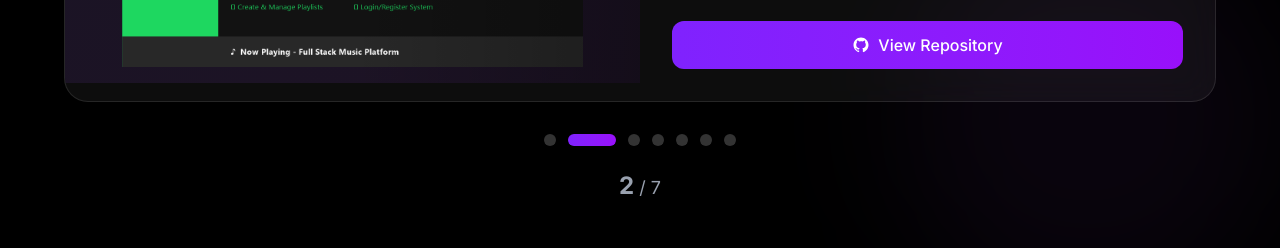
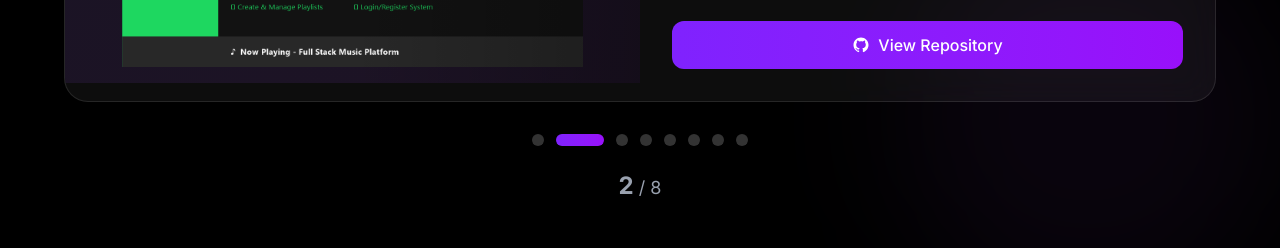
Before and after one commit to fiza-fehmi/portfolio_website, a React (Vite) app: page / in a window 1280 px wide. Shown: the part 3160-3408 px from the top of the page. Built offline with nearby package versions, Linux system fonts and the light colour scheme.

Commit message:
Add To-Do List project at position 4

```diff
--- a/src/components/Projects.jsx
+++ b/src/components/Projects.jsx
@@ -41,6 +41,15 @@ const Projects = () => {
       liveLink: 'https://ecommerce-store-1hqv.vercel.app',
       githubLink: 'https://github.com/Fiza-Fehmi/Ecommerce-Store',
       gradient: 'from-violet-500 to-purple-500',
+    },
+    {
+      title: 'To-Do List',
+      description: 'An elegant task management application with intuitive interface. Features include add, edit, and delete tasks, filter by status (all, pending, completed), task counters, and beautiful purple gradient design with dark theme.',
+      image: '/projects/todo-list.png',
+      tags: ['HTML', 'CSS', 'JavaScript'],
+      liveLink: 'https://to-do-list-seven-nu-51.vercel.app',
+      githubLink: 'https://github.com/fiza-fehmi/to-do-list',
+      gradient: 'from-purple-600 to-violet-600',
     },
     {
       title: 'Portfolio Website',
```
Also changed, not shown: public/projects/todo-list.png (added).
